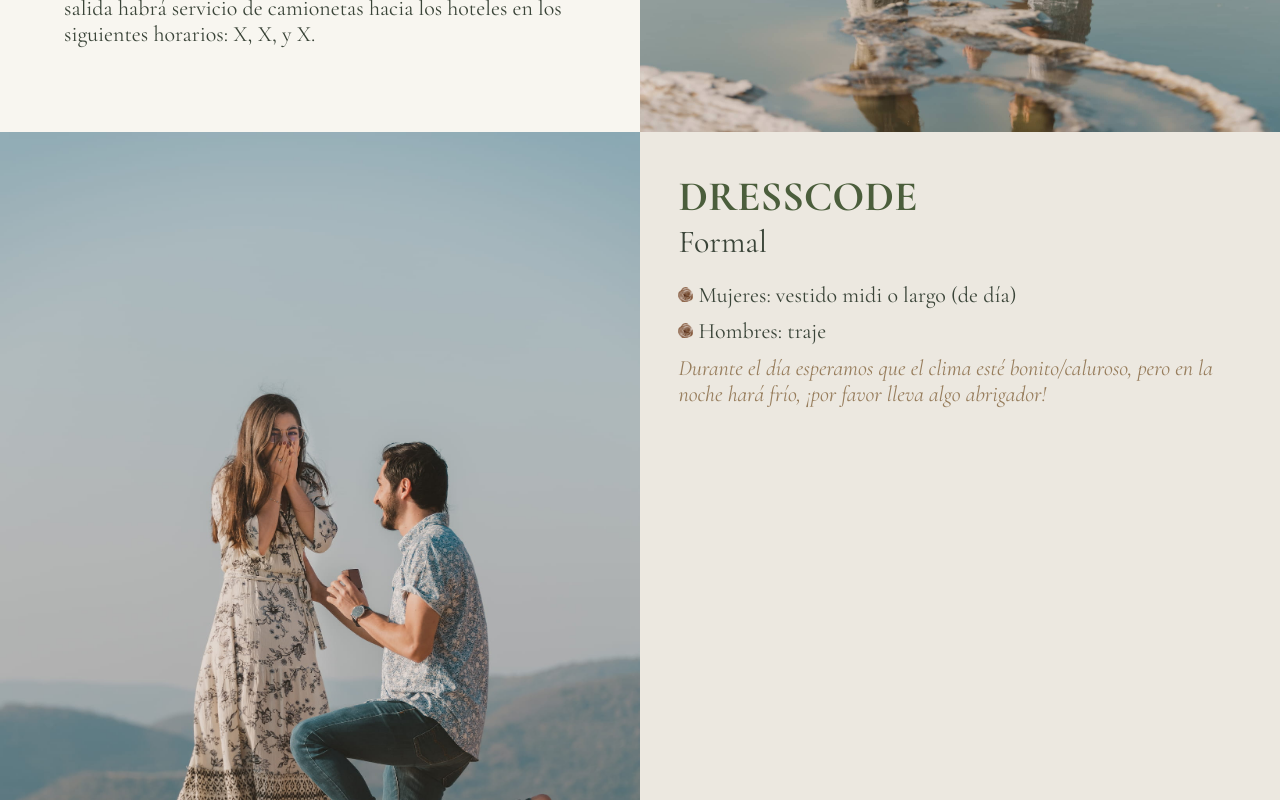
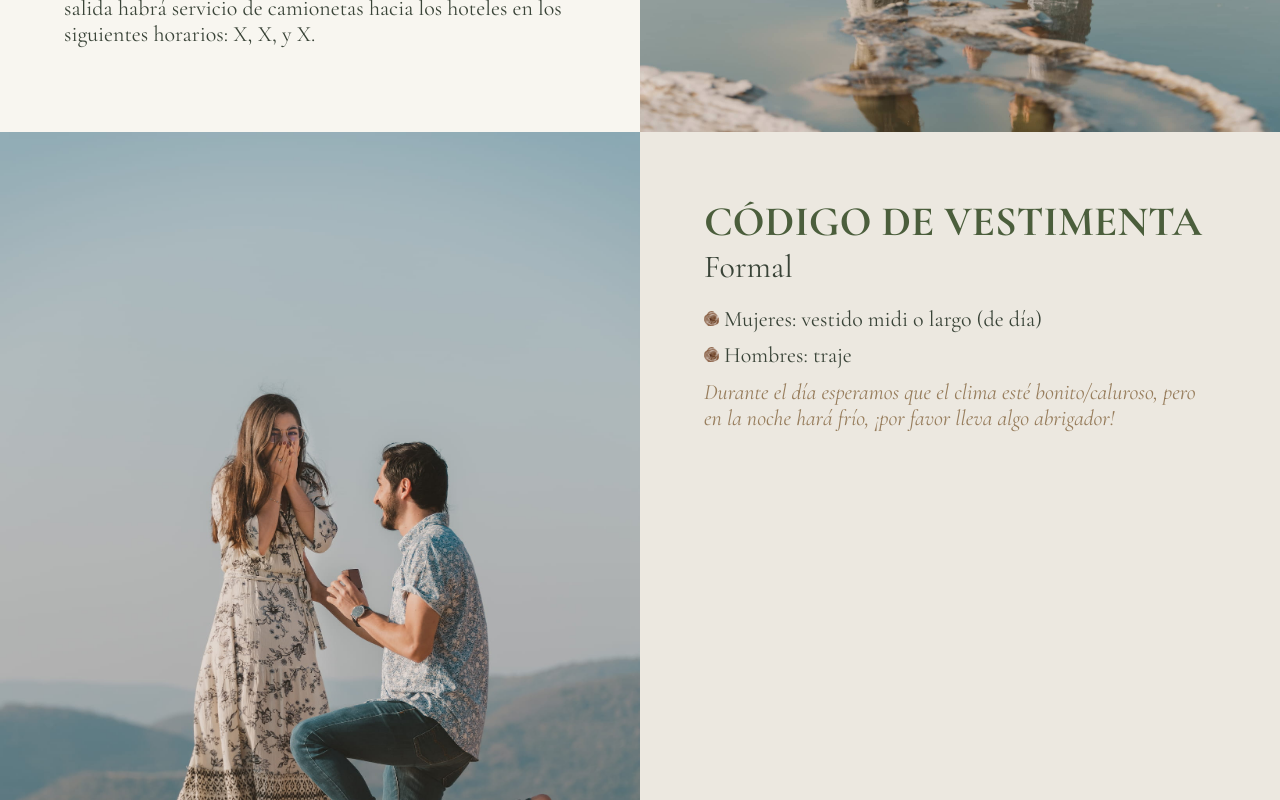
Before and after one commit to richipargo/nadia-stefan, a React (Vite) app: page /boda in a window 1280 px wide. Shown: the part 1120-1920 px from the top of the page. Built offline with nearby package versions, Linux system fonts and the light colour scheme.

Commit message:
Add padding to dresscode section

```diff
--- a/src/components/Boda.jsx
+++ b/src/components/Boda.jsx
@@ -80,7 +80,7 @@ const Boda = () => {
             <img className="dresscode-img" src="./MER_5764.jpg" alt="Nadia y Stefan en Oaxaca" />
           </div>
           <div className="dresscode-text">
-            <h2>Dresscode</h2>
+            <h2>Código de vestimenta</h2>
             <p className="main-info">Formal</p>
             <ul className="boda-ul">
               <li>Mujeres: vestido midi o largo (de día) </li>
--- a/src/style_components/boda.css
+++ b/src/style_components/boda.css
@@ -124,7 +124,7 @@ h3 {
 }
 .dresscode-text {
   width: 50%;
-  padding: 3%;
+  padding: 5%;
 }
 .dresscode-img-container {
   width: 50%;
```
